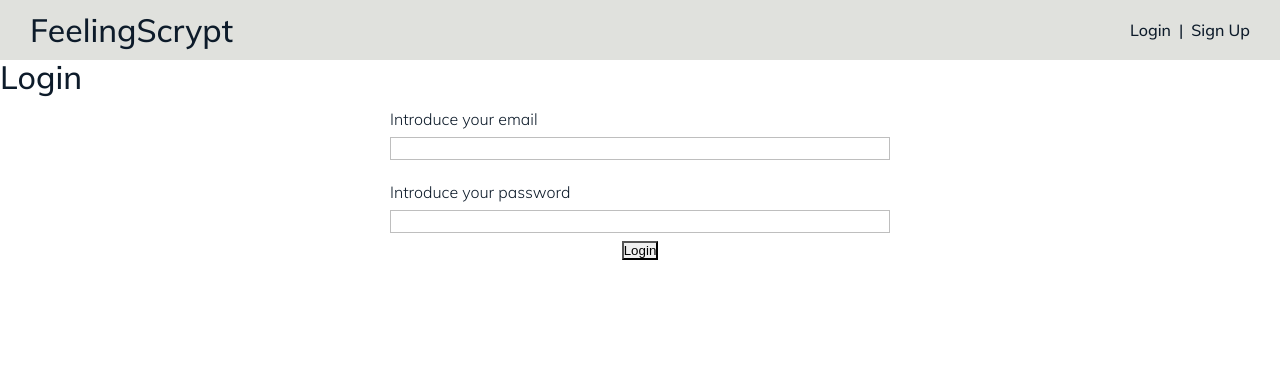
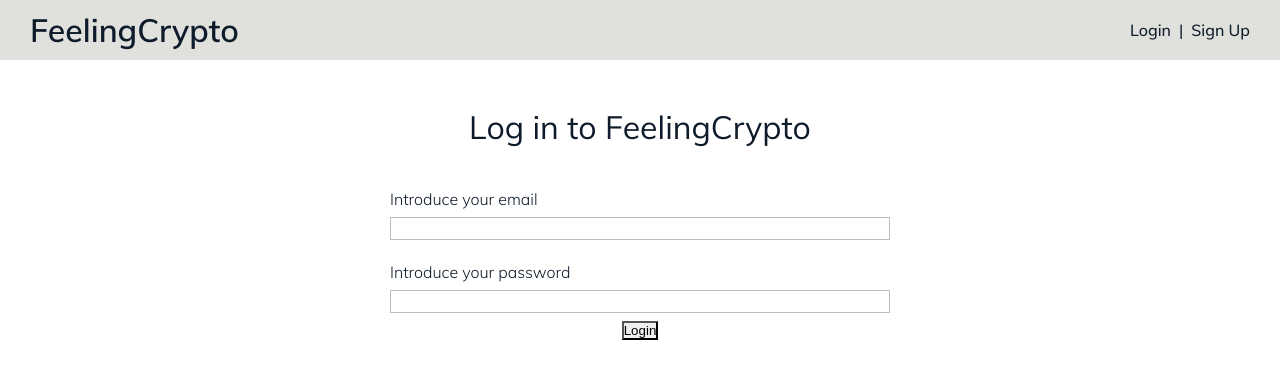
Before and after one commit to Silinde87/M3-FeelingCryptos-Client, a React (Create React App) app: page /login in a window 1280 px wide. Shown: the top 378 px of the page. Built offline with nearby package versions, Linux system fonts and the light colour scheme; no server answers.

Commit message:
Fix style login page

```diff
--- a/src/App.css
+++ b/src/App.css
@@ -6,6 +6,9 @@ html,body,
 #root,#app-container,
 section{
   height: 100%;
+}
+section{
+  padding-top: 50px;
 }
 
 /* FONTS */
--- a/src/components/Form/Form.styled.js
+++ b/src/components/Form/Form.styled.js
@@ -5,6 +5,7 @@ const SCForm = styled.form`
     display: flex;
     flex-direction: column;
     align-items: center;
+    margin-top: 30px;
 
     .form-input{
         width: 500px;
--- a/src/components/Navbar/Navbar.js
+++ b/src/components/Navbar/Navbar.js
@@ -10,8 +10,8 @@ class Navbar extends Component {
 		return (
 			<SCNavbar className="navbar">
 				<Link to={"/"} id="home-btn">
-					<Text as="h4" size="l" color="letterColor1" weight="mulishMedium">
-						FeelingScrypt
+					<Text as="h4" size="l" color="letterColor1" weight="mulishSemiBold">
+						FeelingCrypto
 					</Text>
 				</Link>
 				{isLoggedIn ? (
--- a/src/pages/Login/Login.js
+++ b/src/pages/Login/Login.js
@@ -63,8 +63,8 @@ class Login extends Component {
 	render() {
 		return (
 			<section id="form-container">
-				<Text as="h2" size="l" weight="mulishMedium">
-					Login
+				<Text id="form-title" as="h2" size="l" weight="mulishRegular" style={{"text-align":"center"}}>
+					Log in to FeelingCrypto
 				</Text>
 				<Form
 					handleFormSubmit={(e) => this.handleFormSubmit(e)}
--- a/src/theme.js
+++ b/src/theme.js
@@ -20,8 +20,8 @@ const theme = {
     },
     typography: {
       mulishLight: "Mulish-Light",
+      mulishRegular: "Mulish-Regular",
       mulishMedium: "Mulish-Medium",
-      mulishRegular: "Mulish-Regular",
       mulishSemiBold: "Mulish-SemiBold"
     },
     typographySizes: {
```
